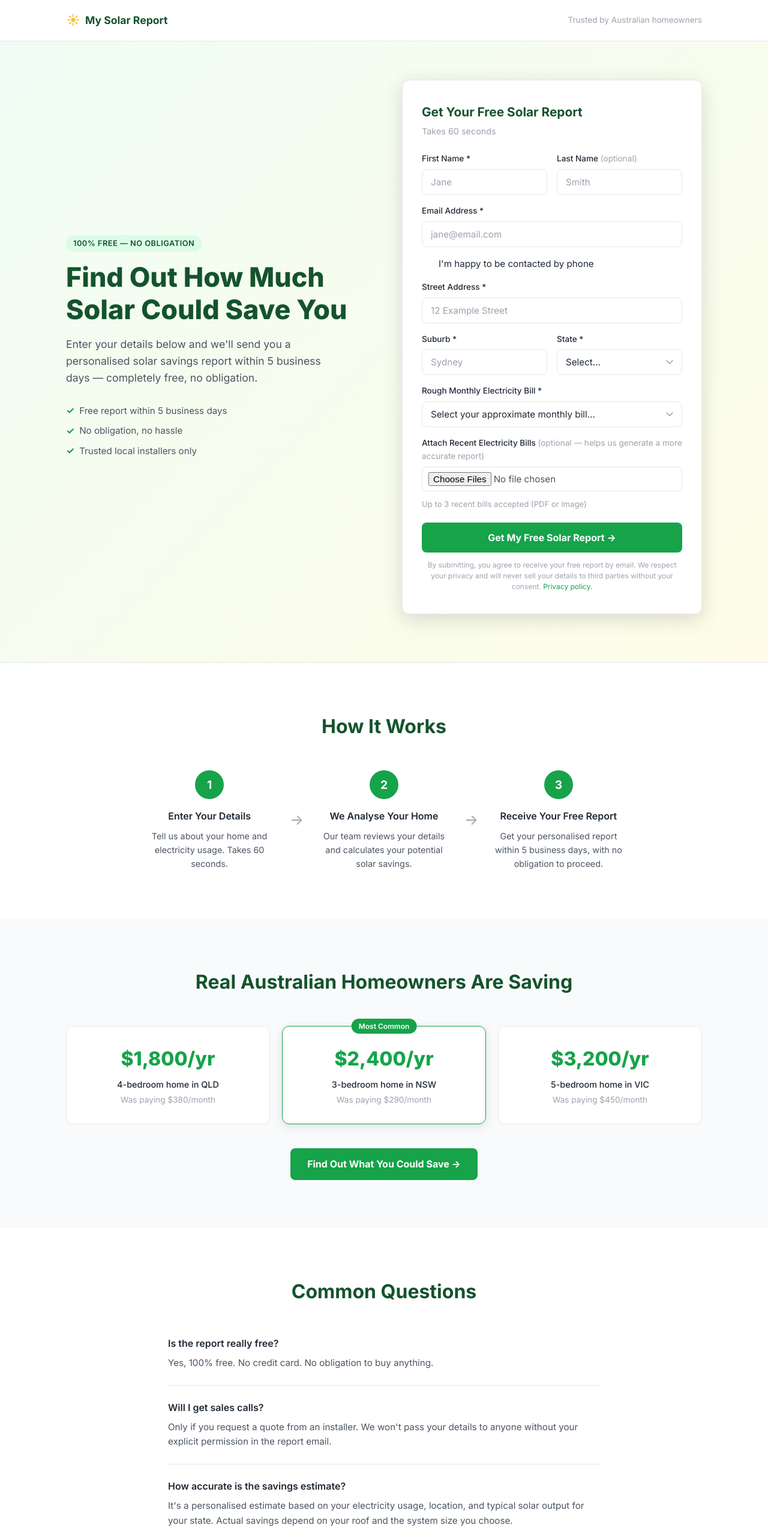
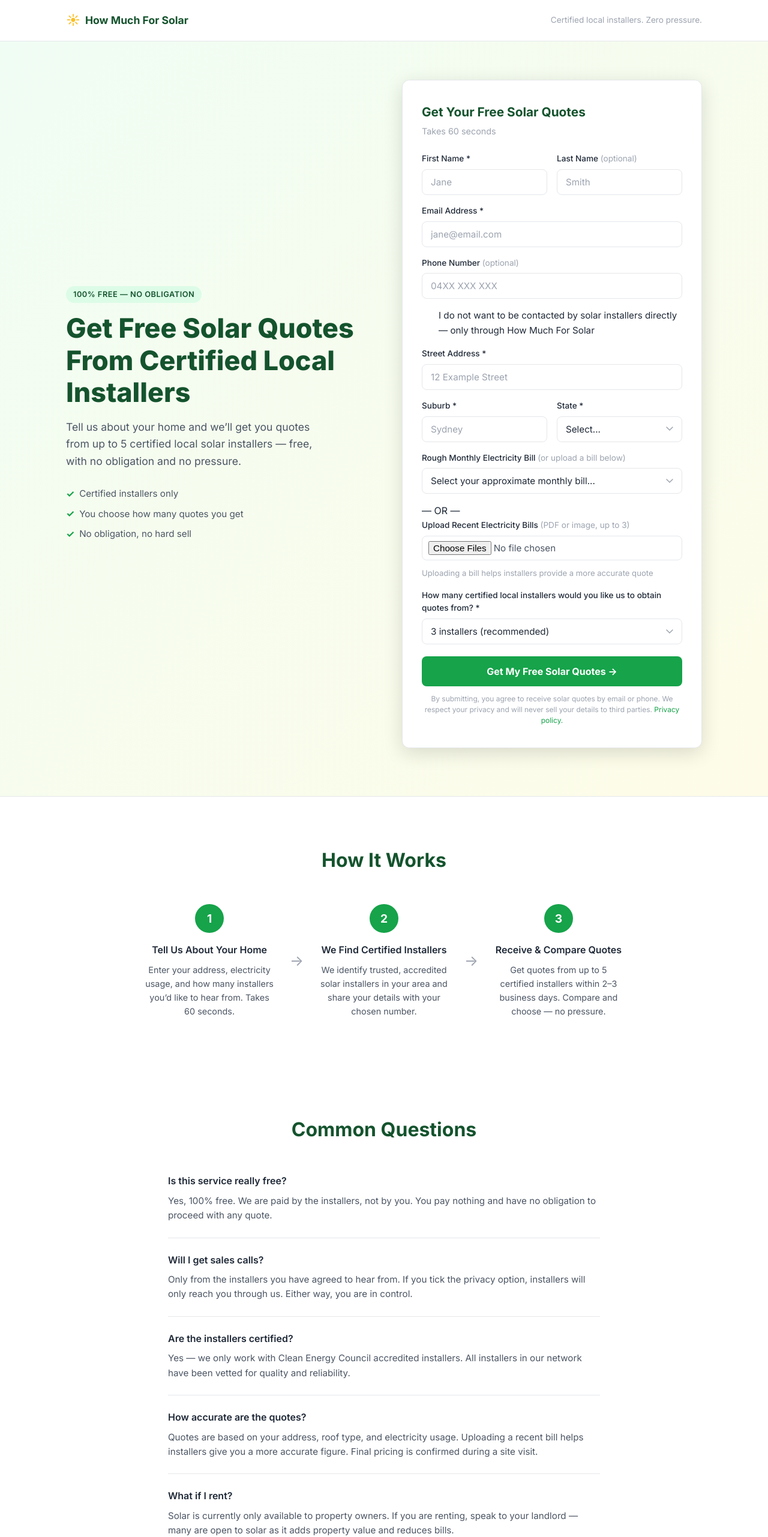
Before and after one commit to AlecDiefenbach/Solar-Lead-Gen, a plain HTML site: page index.html in a window 1280 px wide. Shown: the top 2562 px of the page at 60% size. Drawn offline with Linux system fonts and the light colour scheme.

Commit message:
Update title, description, and branding in index.html

```diff
--- a/index.html
+++ b/index.html
@@ -3,10 +3,10 @@
 <head>
   <meta charset="UTF-8" />
   <meta name="viewport" content="width=device-width, initial-scale=1.0" />
-  <title>My Solar Report — Free Solar Savings Report for Australian Homeowners</title>
-  <meta name="description" content="Find out how much solar could save you. Get your free personalised solar savings report delivered within 5 business days." />
+  <!-- TODO: Update title, description, brand references once domain confirmed -->
+  <title>How Much For Solar &mdash; Free Solar Quotes From Certified Australian Installers</title>
+  <meta name="description" content="Get free solar quotes from up to 5 certified local installers. No obligation, no direct sales calls unless you want them." />
   <link rel="stylesheet" href="style.css" />
-  <!-- Google Fonts -->
   <link rel="preconnect" href="https://fonts.googleapis.com" />
   <link href="https://fonts.googleapis.com/css2?family=Inter:wght@400;500;600;700;800&display=swap" rel="stylesheet" />
 </head>
@@ -17,9 +17,10 @@
     <div class="container">
       <div class="logo">
         <span class="logo-icon">&#9728;</span>
-        <span class="logo-text">My Solar Report</span>
+        <!-- TODO: Update brand name once domain confirmed -->
+        <span class="logo-text">How Much For Solar</span>
       </div>
-      <p class="header-tagline">Trusted by Australian homeowners</p>
+      <p class="header-tagline">Certified local installers. Zero pressure.</p>
     </div>
   </header>
 
@@ -27,39 +28,38 @@
   <section class="hero">
     <div class="container">
       <div class="hero-content">
-        <div class="badge">100% Free — No Obligation</div>
+        <div class="badge">100% Free &mdash; No Obligation</div>
         <h1 class="hero-title">
-          Find Out How Much<br />
-          Solar Could Save You
+          Get Free Solar Quotes<br />
+          From Certified Local Installers
         </h1>
         <p class="hero-subtitle">
-          Enter your details below and we'll send you a personalised solar savings
-          report within 5 business days — completely free, no obligation.
+          Tell us about your home and we&rsquo;ll get you quotes from up to 5 certified
+          local solar installers &mdash; free, with no obligation and no pressure.
         </p>
-
-        <!-- TRUST SIGNALS -->
         <div class="trust-row">
           <div class="trust-item">
             <span class="trust-icon">&#10003;</span>
-            <span>Free report within 5 business days</span>
+            <span>Certified installers only</span>
           </div>
           <div class="trust-item">
             <span class="trust-icon">&#10003;</span>
-            <span>No obligation, no hassle</span>
+            <span>You choose how many quotes you get</span>
           </div>
           <div class="trust-item">
             <span class="trust-icon">&#10003;</span>
-            <span>Trusted local installers only</span>
+            <span>No obligation, no hard sell</span>
           </div>
         </div>
       </div>
 
       <!-- FORM CARD -->
       <div class="form-card" id="quote-form-card">
-        <h2 class="form-title">Get Your Free Solar Report</h2>
+        <h2 class="form-title">Get Your Free Solar Quotes</h2>
         <p class="form-subtitle">Takes 60 seconds</p>
 
         <form id="quote-form" enctype="multipart/form-data">
+
           <div class="form-row">
             <div class="form-group">
               <label for="first_name">First Name *</label>
@@ -76,16 +76,17 @@
             <input type="email" id="email" name="email" placeholder="jane@email.com" required />
           </div>
 
-          <div class="form-group full-width phone-opt-in-group">
-            <label class="checkbox-label">
-              <input type="checkbox" id="phone_opt_in" name="phone_opt_in" />
-              <span>I'm happy to be contacted by phone</span>
-            </label>
+          <div class="form-group full-width">
+            <label for="phone">Phone Number <span class="optional">(optional)</span></label>
+            <input type="tel" id="phone" name="phone" placeholder="04XX XXX XXX" />
           </div>
 
-          <div class="form-group full-width" id="phone-field" style="display:none;">
-            <label for="phone">Phone Number</label>
-            <input type="tel" id="phone" name="phone" placeholder="04XX XXX XXX" />
+          <div class="form-group full-width privacy-group">
+            <label class="checkbox-label">
+              <input type="checkbox" id="no_direct_contact" name="no_direct_contact" />
+              <!-- TODO: Update brand name once domain confirmed -->
+              <span>I do not want to be contacted by solar installers directly &mdash; only through How Much For Solar</span>
+            </label>
           </div>
 
           <div class="form-group full-width">
@@ -115,36 +116,49 @@
           </div>
 
           <div class="form-group full-width">
-            <label for="electricity_bill">Rough Monthly Electricity Bill *</label>
-            <select id="electricity_bill" name="electricity_bill" required>
-              <option value="" disabled selected>Select your approximate monthly bill...</option>
+            <label for="electricity_bill">Rough Monthly Electricity Bill <span class="optional">(or upload a bill below)</span></label>
+            <select id="electricity_bill" name="electricity_bill">
+              <option value="" selected>Select your approximate monthly bill...</option>
               <option value="under_100">Under $100/month</option>
-              <option value="100_150">$100 – $150/month</option>
-              <option value="150_200">$150 – $200/month</option>
-              <option value="200_250">$200 – $250/month</option>
-              <option value="250_300">$250 – $300/month</option>
-              <option value="300_350">$300 – $350/month</option>
-              <option value="350_400">$350 – $400/month</option>
-              <option value="400_450">$400 – $450/month</option>
-              <option value="450_500">$450 – $500/month</option>
+              <option value="100_150">$100 &ndash; $150/month</option>
+              <option value="150_200">$150 &ndash; $200/month</option>
+              <option value="200_250">$200 &ndash; $250/month</option>
+              <option value="250_300">$250 &ndash; $300/month</option>
+              <option value="300_350">$300 &ndash; $350/month</option>
+              <option value="350_400">$350 &ndash; $400/month</option>
+              <option value="400_450">$400 &ndash; $450/month</option>
+              <option value="450_500">$450 &ndash; $500/month</option>
               <option value="over_500">Over $500/month</option>
             </select>
           </div>
 
+          <div class="or-divider"><span>&mdash; OR &mdash;</span></div>
+
           <div class="form-group full-width">
-            <label for="bill_attachments">Attach Recent Electricity Bills <span class="optional">(optional — helps us generate a more accurate report)</span></label>
+            <label for="bill_attachments">Upload Recent Electricity Bills <span class="optional">(PDF or image, up to 3)</span></label>
             <input type="file" id="bill_attachments" name="bill_attachments" accept=".pdf,.jpg,.jpeg,.png" multiple />
-            <p class="field-hint">Up to 3 recent bills accepted (PDF or image)</p>
+            <p class="field-hint">Uploading a bill helps installers provide a more accurate quote</p>
+          </div>
+
+          <div class="form-group full-width">
+            <label for="num_installers">How many certified local installers would you like us to obtain quotes from? *</label>
+            <select id="num_installers" name="num_installers" required>
+              <option value="1">1 installer</option>
+              <option value="2">2 installers</option>
+              <option value="3" selected>3 installers (recommended)</option>
+              <option value="4">4 installers</option>
+              <option value="5">5 installers</option>
+            </select>
           </div>
 
           <button type="submit" class="btn-submit" id="submit-btn">
-            <span id="btn-text">Get My Free Solar Report &#8594;</span>
+            <span id="btn-text">Get My Free Solar Quotes &#8594;</span>
             <span id="btn-loading" style="display:none;">Sending...</span>
           </button>
 
           <p class="form-disclaimer">
-            By submitting, you agree to receive your free report by email. We respect your privacy
-            and will never sell your details to third parties without your consent.
+            By submitting, you agree to receive solar quotes by email or phone.
+            We respect your privacy and will never sell your details to third parties.
             <a href="#privacy">Privacy policy.</a>
           </p>
         </form>
@@ -152,17 +166,20 @@
     </div>
   </section>
 
-  <!-- SUCCESS MESSAGE (hidden until form submitted) -->
+  <!-- SUCCESS MESSAGE -->
   <div id="success-message" class="success-message" style="display:none;">
     <div class="container">
       <div class="success-card">
         <div class="success-icon">&#9728;</div>
-        <h2>You're all set!</h2>
+        <h2>You&rsquo;re all set!</h2>
         <p>
-          Thanks! Your free solar report will be sent to you via email within 5 business days.
+          Thanks! We&rsquo;re finding certified local solar installers in your area.
+          You&rsquo;ll receive your quotes within 2&ndash;3 business days.
         </p>
-        <p class="success-email-note">Can't find it? Check your spam folder or
-          <a href="mailto:hello@mysolarreport.com.au">contact us</a>.
+        <p class="success-email-note">
+          Quotes will be sent to your email. Can&rsquo;t find them? Check your spam folder or
+          <!-- TODO: Update email once domain confirmed -->
+          <a href="mailto:hello@howmuchforsolar.com.au">contact us</a>.
         </p>
       </div>
     </div>
@@ -175,49 +192,21 @@
       <div class="steps-row">
         <div class="step">
           <div class="step-number">1</div>
-          <h3>Enter Your Details</h3>
-          <p>Tell us about your home and electricity usage. Takes 60 seconds.</p>
+          <h3>Tell Us About Your Home</h3>
+          <p>Enter your address, electricity usage, and how many installers you&rsquo;d like to hear from. Takes 60 seconds.</p>
         </div>
         <div class="step-arrow">&#8594;</div>
         <div class="step">
           <div class="step-number">2</div>
-          <h3>We Analyse Your Home</h3>
-          <p>Our team reviews your details and calculates your potential solar savings.</p>
+          <h3>We Find Certified Installers</h3>
+          <p>We identify trusted, accredited solar installers in your area and share your details with your chosen number.</p>
         </div>
         <div class="step-arrow">&#8594;</div>
         <div class="step">
           <div class="step-number">3</div>
-          <h3>Receive Your Free Report</h3>
-          <p>Get your personalised report within 5 business days, with no obligation to proceed.</p>
+          <h3>Receive &amp; Compare Quotes</h3>
+          <p>Get quotes from up to 5 certified installers within 2&ndash;3 business days. Compare and choose &mdash; no pressure.</p>
         </div>
-      </div>
-    </div>
-  </section>
-
-  <!-- SAVINGS EXAMPLES -->
-  <section class="savings-section">
-    <div class="container">
-      <h2 class="section-title">Real Australian Homeowners Are Saving</h2>
-      <div class="savings-cards">
-        <div class="savings-card">
-          <div class="savings-amount">$1,800/yr</div>
-          <div class="savings-detail">4-bedroom home in QLD</div>
-          <div class="savings-bill">Was paying $380/month</div>
-        </div>
-        <div class="savings-card featured">
-          <div class="savings-label">Most Common</div>
-          <div class="savings-amount">$2,400/yr</div>
-          <div class="savings-detail">3-bedroom home in NSW</div>
-          <div class="savings-bill">Was paying $290/month</div>
-        </div>
-        <div class="savings-card">
-          <div class="savings-amount">$3,200/yr</div>
-          <div class="savings-detail">5-bedroom home in VIC</div>
-          <div class="savings-bill">Was paying $450/month</div>
-        </div>
-      </div>
-      <div class="cta-below-savings">
-        <a href="#quote-form-card" class="btn-cta">Find Out What You Could Save &#8594;</a>
       </div>
     </div>
   </section>
@@ -228,23 +217,24 @@
       <h2 class="section-title">Common Questions</h2>
       <div class="faq-list">
         <div class="faq-item">
-          <h3>Is the report really free?</h3>
-          <p>Yes, 100% free. No credit card. No obligation to buy anything.</p>
+          <h3>Is this service really free?</h3>
+          <p>Yes, 100% free. We are paid by the installers, not by you. You pay nothing and have no obligation to proceed with any quote.</p>
         </div>
         <div class="faq-item">
           <h3>Will I get sales calls?</h3>
-          <p>Only if you request a quote from an installer. We won't pass your details to anyone
-          without your explicit permission in the report email.</p>
+          <p>Only from the installers you have agreed to hear from. If you tick the privacy option, installers will only reach you through us. Either way, you are in control.</p>
         </div>
         <div class="faq-item">
-          <h3>How accurate is the savings estimate?</h3>
-          <p>It's a personalised estimate based on your electricity usage, location, and typical
-          solar output for your state. Actual savings depend on your roof and the system size you choose.</p>
+          <h3>Are the installers certified?</h3>
+          <p>Yes &mdash; we only work with Clean Energy Council accredited installers. All installers in our network have been vetted for quality and reliability.</p>
+        </div>
+        <div class="faq-item">
+          <h3>How accurate are the quotes?</h3>
+          <p>Quotes are based on your address, roof type, and electricity usage. Uploading a recent bill helps installers give you a more accurate figure. Final pricing is confirmed during a site visit.</p>
         </div>
         <div class="faq-item">
           <h3>What if I rent?</h3>
-          <p>Unfortunately solar is only available to homeowners. If you're renting, speak to your
-          landlord — many are now open to solar as it increases property value.</p>
+          <p>Solar is currently only available to property owners. If you are renting, speak to your landlord &mdash; many are open to solar as it adds property value and reduces bills.</p>
         </div>
       </div>
     </div>
@@ -255,18 +245,19 @@
     <div class="container">
       <div class="footer-logo">
         <span class="logo-icon">&#9728;</span>
-        <span class="logo-text">My Solar Report</span>
+        <span class="logo-text">How Much For Solar</span>
       </div>
       <p class="footer-text">
-        My Solar Report is operated by Blue Sky Solutions ABN: [YOUR ABN].
+        <!-- TODO: Update entity name and ABN once registered -->
+        How Much For Solar is operated by [Entity Name] ABN: [YOUR ABN].
         We connect Australian homeowners with trusted local solar installers.
       </p>
       <p class="footer-privacy">
-        <strong>Privacy:</strong> We collect your details to provide your free report and, with your
+        <strong>Privacy:</strong> We collect your details to provide solar quotes and, with your
         consent, connect you with local installers. We do not sell your personal data to third parties.
         All data is stored securely in Australia.
       </p>
-      <p class="footer-copy">&copy; 2026 My Solar Report (Blue Sky Solutions). All rights reserved.</p>
+      <p class="footer-copy">&copy; 2026 How Much For Solar. All rights reserved.</p>
     </div>
   </footer>
 
```
